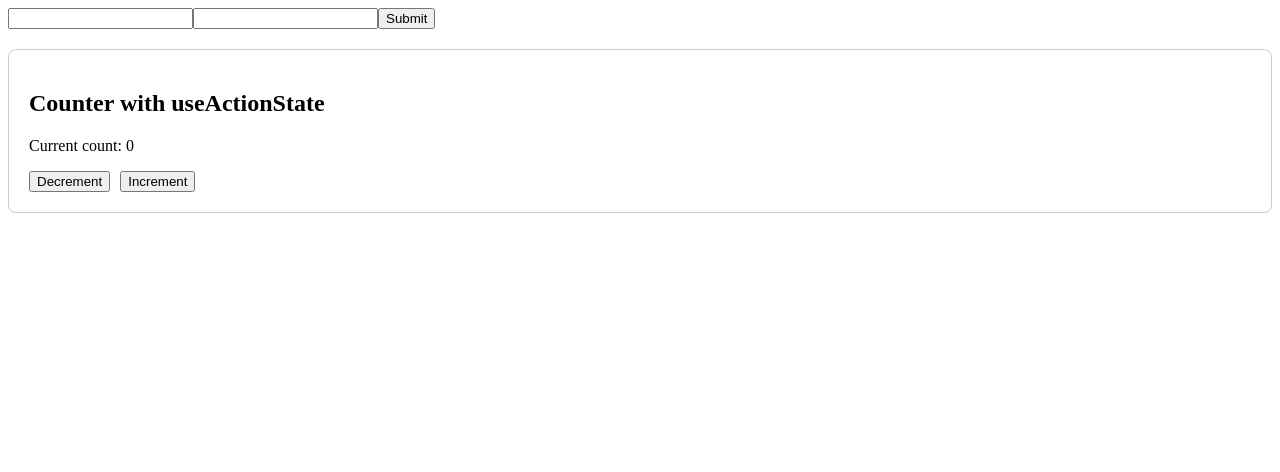
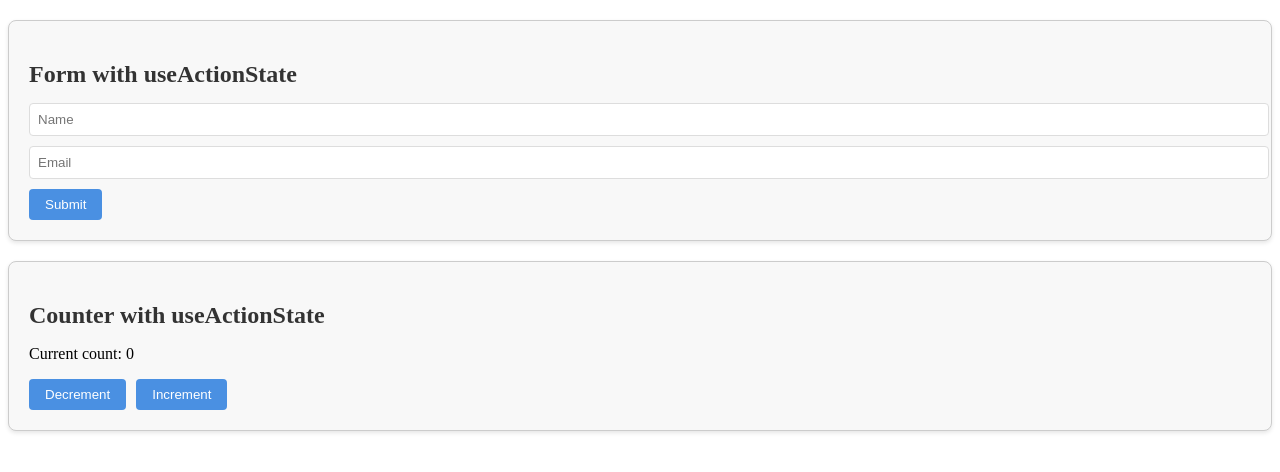
Before and after one commit to Redaelemawy20/react-19-features, a React (Vite) app: page / in a window 1280 px wide. Shown: the top 472 px of the page. Built offline with nearby package versions, Linux system fonts and the light colour scheme.

Commit message:
improve component ui

```diff
--- a/src/components/CounterUseActionState.tsx
+++ b/src/components/CounterUseActionState.tsx
@@ -1,4 +1,5 @@
 import { useActionState, startTransition } from 'react';
+import styles from './styles.module.css';
 
 export default function CounterUseActionState() {
   const initialState = { count: 0 };
@@ -20,25 +21,26 @@ export default function CounterUseActionState() {
   };
 
   return (
-    <div
-      style={{
-        padding: '20px',
-        border: '1px solid #ccc',
-        borderRadius: '8px',
-        marginTop: '20px',
-      }}
-    >
-      <h2>Counter with useActionState</h2>
+    <div className={styles.componentContainer}>
+      <h2 className={styles.title}>Counter with useActionState</h2>
       <p>Current count: {state?.count}</p>
-      <div style={{ display: 'flex', gap: '10px' }}>
-        <button onClick={handleDecrement} disabled={isPending}>
+      <div className={styles.buttonContainer}>
+        <button
+          onClick={handleDecrement}
+          disabled={isPending}
+          className={styles.button}
+        >
           Decrement
         </button>
-        <button onClick={handleIncrement} disabled={isPending}>
+        <button
+          onClick={handleIncrement}
+          disabled={isPending}
+          className={styles.button}
+        >
           Increment
         </button>
       </div>
-      {isPending && <p>Updating...</p>}
+      {isPending && <p className={styles.pendingMessage}>Updating...</p>}
     </div>
   );
 }
--- a/src/components/FormUseActionState.tsx
+++ b/src/components/FormUseActionState.tsx
@@ -1,17 +1,33 @@
 import { useActionState } from 'react';
+import styles from './styles.module.css';
 
 export default function FormUseActionState() {
   const [state, formAction, isPending] = useActionState(sendEmail, null);
   console.log(state);
   return (
-    <form action={formAction}>
-      <input type="text" name="name" />
-      <input type="email" name="email" />
-      <button type="submit" disabled={isPending}>
-        Submit
-      </button>
-      {isPending && <p>Sending...</p>}
-    </form>
+    <div className={styles.componentContainer}>
+      <h2 className={styles.title}>Form with useActionState</h2>
+      <form action={formAction}>
+        <input
+          type="text"
+          name="name"
+          className={styles.inputField}
+          placeholder="Name"
+        />
+        <input
+          type="email"
+          name="email"
+          className={styles.inputField}
+          placeholder="Email"
+        />
+        <div className={styles.buttonContainer}>
+          <button type="submit" disabled={isPending} className={styles.button}>
+            Submit
+          </button>
+        </div>
+        {isPending && <p className={styles.pendingMessage}>Sending...</p>}
+      </form>
+    </div>
   );
 }
 
--- /dev/null
+++ b/src/components/styles.module.css
@@ -0,0 +1,53 @@
+.componentContainer {
+  padding: 20px;
+  border: 1px solid #ccc;
+  border-radius: 8px;
+  margin-top: 20px;
+  background-color: #f8f8f8;
+  box-shadow: 0 2px 4px rgba(0, 0, 0, 0.1);
+}
+
+.title {
+  font-size: 1.5rem;
+  margin-bottom: 15px;
+  color: #333;
+}
+
+.buttonContainer {
+  display: flex;
+  gap: 10px;
+  margin-top: 10px;
+}
+
+.button {
+  padding: 8px 16px;
+  background-color: #4a90e2;
+  color: white;
+  border: none;
+  border-radius: 4px;
+  cursor: pointer;
+}
+
+.button:hover {
+  background-color: #3a7bc8;
+}
+
+.button:disabled {
+  background-color: #cccccc;
+  cursor: not-allowed;
+}
+
+.pendingMessage {
+  margin-top: 10px;
+  color: #e67e22;
+  font-style: italic;
+}
+
+.inputField {
+  display: block;
+  width: 100%;
+  padding: 8px;
+  margin-bottom: 10px;
+  border: 1px solid #ddd;
+  border-radius: 4px;
+}
```
